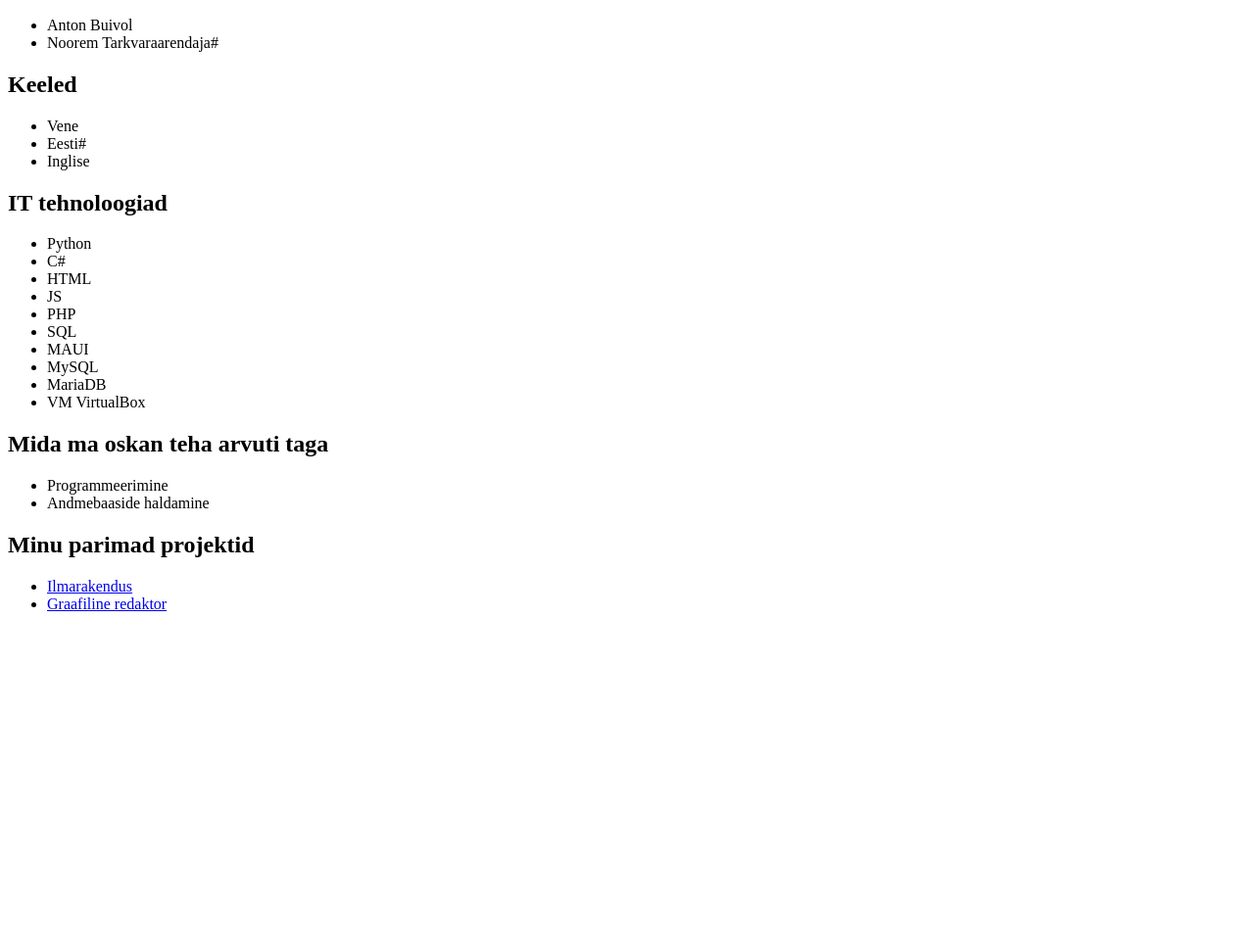
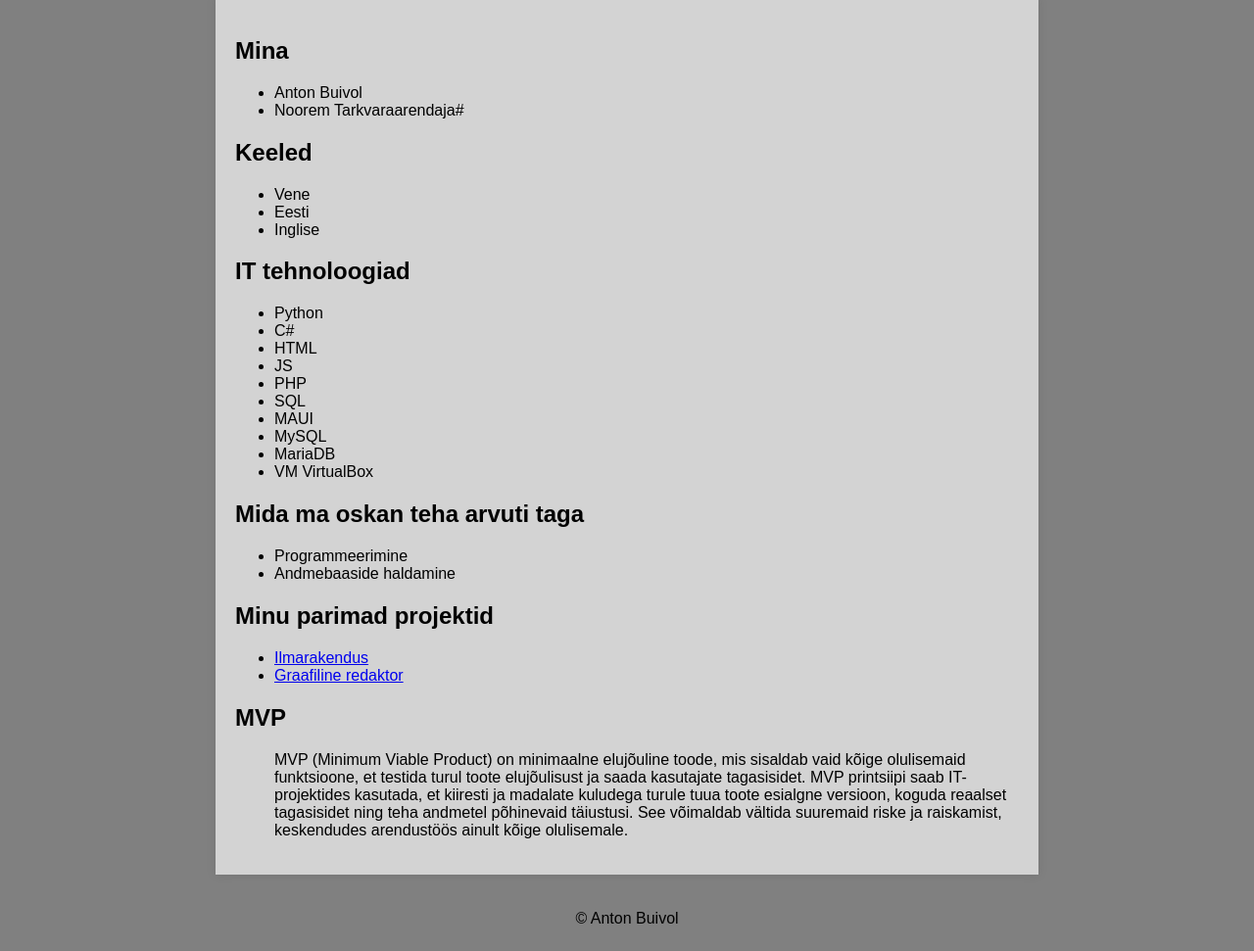
Before and after one commit to AntonBuivol/AntonBuivol.github.io, a plain HTML site: page index.html in a window 1280 px wide. Shown: the part 110-1081 px from the top of the page at 98% size. Before the commit the page ends 800 px from the top, so only its background shows below. Drawn offline with Linux system fonts and the light colour scheme.

Commit message:
Lisa css

```diff
--- a/index.html
+++ b/index.html
@@ -2,6 +2,7 @@
 <html lang="en">
 <head>
     <meta charset="UTF-8">
+    <link rel="stylesheet" href="style.css">
     <title>Anton Buivol</title>
 </head>
 <body>
@@ -9,6 +10,7 @@
     <h1>Anton Buivol Koduleht</h1>
 </header>
 
+<main>
     <section>
         <h2>Mina</h2>
         <ul>
@@ -21,7 +23,7 @@
         <h2>Keeled</h2>
         <ul>
             <li>Vene</li>
-        <li>Eesti#</li>
+            <li>Eesti</li>
             <li>Inglise</li>
         </ul>
     </section>
@@ -57,5 +59,19 @@
             <li><a href="https://github.com/AntonBuivol/Laborotornaya_rabota">Graafiline redaktor</a></li>
         </ul>
     </section>
+
+    <section>
+        <h2>MVP</h2>
+        <ul>
+            MVP (Minimum Viable Product) on minimaalne elujõuline toode, mis sisaldab vaid kõige olulisemaid funktsioone, et testida turul toote elujõulisust ja saada kasutajate tagasisidet.
+            MVP printsiipi saab IT-projektides kasutada, et kiiresti ja madalate kuludega turule tuua toote esialgne versioon, koguda reaalset tagasisidet ning teha andmetel põhinevaid täiustusi.
+            See võimaldab vältida suuremaid riske ja raiskamist, keskendudes arendustöös ainult kõige olulisemale.
+        </ul>
+    </section>
+</main>
+
+<footer>
+    <p>&copy; Anton Buivol</p>
+</footer>
 </body>
 </html>
--- /dev/null
+++ b/style.css
@@ -0,0 +1,18 @@
+body{
+    font-family: Arial, sans-serif;
+    background-color: gray;
+    display: flex;
+    flex-direction: column;
+    align-items: center;
+}
+
+main{
+    max-width: 800px;
+    margin: 20px;
+    padding: 20px;
+    background-color: lightgrey;
+    box-shadow: 0 0 10px rgba(0, 0, 0, 0.1);
+}
+
+section{
+}
```
Lines whose indentation alone changed are shown as unchanged.
